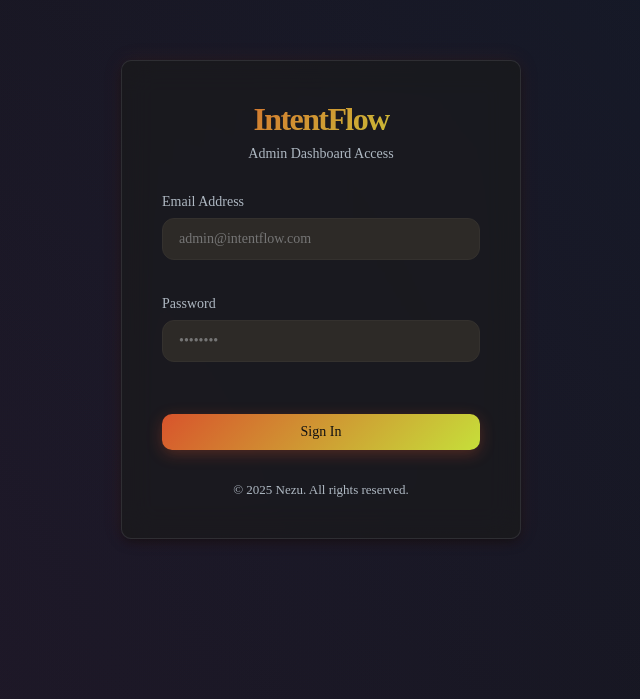
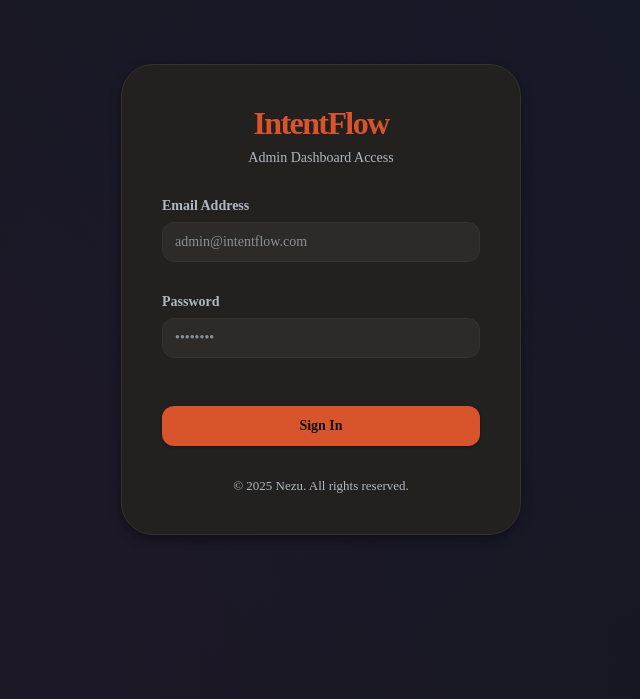
Before and after one commit to NezuSas/intentflow-dashboard, a Next.js app: page /login in a window 1280 px wide. Shown: the part 101-800 px from the top of the page, without its empty margins (319-959 px from the left). Built offline with nearby package versions, Linux system fonts and the light colour scheme; no server answers.

Commit message:
Standardize NEZU buttons inputs and surfaces

```diff
--- a/src/app/globals.css
+++ b/src/app/globals.css
@@ -89,6 +89,7 @@
   --success: 142 71% 45%;
   --warning: 38 92% 50%;
   --error: 0 84% 60%;
+  --error-foreground: 0 0% 100%;
   --info: 221 83% 53%;
 
   --button-primary-hover: hsl(var(--primary-hover));
@@ -203,153 +204,119 @@ a {
 }
 
 /* ============================================
-   FUTURISTIC GLASSMORPHISM
+   NEZU SURFACES
    ============================================ */
 .glass-panel {
-  background: var(--glass-bg);
-  backdrop-filter: blur(16px) saturate(180%);
-  -webkit-backdrop-filter: blur(16px) saturate(180%);
-  border: 1px solid var(--glass-border);
-  box-shadow: var(--glass-shadow), var(--glass-glow);
-  border-radius: var(--radius);
+  background: var(--surface-raised);
+  border: 1px solid hsl(var(--border));
+  box-shadow: var(--shadow-md);
+  border-radius: var(--radius-panel);
   position: relative;
   overflow: hidden;
 }
 
-.glass-panel::before {
-  content: '';
-  position: absolute;
-  top: 0;
-  left: -100%;
-  width: 100%;
-  height: 100%;
-  background: linear-gradient(
-    90deg,
-    transparent,
-    rgba(255, 255, 255, 0.1),
-    transparent
-  );
-  transition: left 0.5s;
-}
-
-.glass-panel:hover::before {
-  left: 100%;
-}
-
 .glass-card {
-  background: var(--glass-bg);
-  backdrop-filter: blur(12px) saturate(160%);
-  -webkit-backdrop-filter: blur(12px) saturate(160%);
-  border: 1px solid var(--glass-border);
-  border-radius: var(--radius);
-  transition: all 0.3s cubic-bezier(0.4, 0, 0.2, 1);
+  background: var(--surface);
+  border: 1px solid hsl(var(--border));
+  border-radius: var(--radius-card);
+  box-shadow: var(--shadow-sm);
+  transition: border-color var(--transition-speed) ease,
+              box-shadow var(--transition-speed) ease;
   position: relative;
 }
 
-.glass-card::after {
-  content: '';
-  position: absolute;
-  inset: 0;
-  border-radius: inherit;
-  padding: 1px;
-  background: linear-gradient(
-    135deg,
-    hsl(var(--primary) / 0.3),
-    hsl(var(--secondary) / 0.3),
-    hsl(var(--accent) / 0.3)
-  );
-  -webkit-mask: linear-gradient(#fff 0 0) content-box, linear-gradient(#fff 0 0);
-  -webkit-mask-composite: xor;
-  mask: linear-gradient(#fff 0 0) content-box, linear-gradient(#fff 0 0);
-  mask-composite: exclude;
-  opacity: 0;
-  transition: opacity 0.3s;
-}
-
 .glass-card:hover {
-  background: hsl(var(--card-hover));
+  background: var(--surface-raised);
   border-color: hsl(var(--border-bright));
-  transform: translateY(-2px);
-  box-shadow: var(--glass-shadow), var(--glass-glow),
-              0 0 30px hsl(var(--primary-glow) / 0.2);
-}
-
-.glass-card:hover::after {
-  opacity: 1;
+  box-shadow: var(--shadow-md);
 }
 
 /* ============================================
-   FUTURISTIC BUTTONS
+   NEZU BUTTONS
    ============================================ */
 .btn {
   display: inline-flex;
   align-items: center;
   justify-content: center;
-  padding: 0.625rem 1.25rem;
-  font-weight: 500;
-  border-radius: var(--radius);
-  transition: all 0.2s cubic-bezier(0.4, 0, 0.2, 1);
+  min-height: 2.5rem;
+  padding: 0.5rem 1rem;
+  font-weight: 600;
+  border-radius: var(--radius-control);
+  transition: background-color var(--transition-speed) ease,
+              border-color var(--transition-speed) ease,
+              box-shadow var(--transition-speed) ease,
+              color var(--transition-speed) ease;
   cursor: pointer;
-  border: none;
+  border: 1px solid transparent;
   font-family: inherit;
   font-size: 0.875rem;
-  outline: none;
-  position: relative;
-  overflow: hidden;
 }
 
-.btn::before {
-  content: '';
-  position: absolute;
-  inset: 0;
-  background: linear-gradient(
-    45deg,
-    transparent 30%,
-    rgba(255, 255, 255, 0.1) 50%,
-    transparent 70%
-  );
-  transform: translateX(-100%);
-  transition: transform 0.6s;
+.btn:disabled {
+  cursor: not-allowed;
+  opacity: 0.5;
+  box-shadow: none;
 }
 
-.btn:hover::before {
-  transform: translateX(100%);
+.btn:focus-visible {
+  outline: 2px solid hsl(var(--focus-ring) / 0.5);
+  outline-offset: 2px;
 }
 
 .btn-primary {
-  background: linear-gradient(135deg, hsl(var(--primary)), hsl(var(--accent)));
+  background: hsl(var(--primary));
   color: hsl(var(--primary-foreground));
-  box-shadow: 0 4px 15px hsl(var(--primary-glow) / 0.3);
+  box-shadow: var(--shadow-sm);
 }
 
-.btn-primary:hover {
-  transform: translateY(-2px);
-  box-shadow: 0 6px 20px hsl(var(--primary-glow) / 0.5),
-              0 0 30px hsl(var(--primary-glow) / 0.3);
+.btn-primary:hover:not(:disabled) {
+  background: hsl(var(--primary-hover));
+  box-shadow: var(--shadow-md);
+}
+
+.btn-secondary {
+  background: var(--surface-raised);
+  border-color: hsl(var(--border));
+  color: var(--text-primary);
+}
+
+.btn-secondary:hover:not(:disabled) {
+  background: hsl(var(--muted));
+  border-color: hsl(var(--border-bright));
 }
 
 .btn-ghost {
   background: transparent;
-  color: hsl(var(--foreground));
-  border: 1px solid var(--glass-border);
+  color: var(--text-primary);
+  border-color: transparent;
 }
 
-.btn-ghost:hover {
+.btn-ghost:hover:not(:disabled) {
   background: hsl(var(--muted));
-  border-color: hsl(var(--border-bright));
+  border-color: hsl(var(--border));
+}
+
+.btn-danger {
+  background: hsl(var(--error));
+  color: hsl(var(--error-foreground));
+}
+
+.btn-danger:hover:not(:disabled) {
+  background: hsl(var(--error) / 0.88);
+  box-shadow: var(--shadow-sm);
 }
 
 /* Forms */
 .input-group {
-  margin-bottom: 1.25rem;
+  margin-bottom: 1rem;
 }
 
 .input-label {
   display: block;
   font-size: 0.875rem;
-  font-weight: 500;
+  font-weight: 600;
   margin-bottom: 0.5rem;
-  color: hsl(var(--muted-foreground));
+  color: var(--text-secondary);
 }
 
 .input-field {
@@ -357,17 +324,46 @@ a {
   background: var(--surface-input);
   border: 1px solid hsl(var(--border));
   border-radius: var(--radius-control);
-  padding: 0.75rem 1rem;
+  min-height: 2.5rem;
+  padding: 0.5rem 0.75rem;
   color: var(--text-primary);
   font-family: inherit;
   font-size: 0.875rem;
-  transition: all 0.2s;
+  transition: border-color var(--transition-speed) ease,
+              box-shadow var(--transition-speed) ease,
+              background-color var(--transition-speed) ease;
 }
 
-.input-field:focus {
+.input-field::placeholder {
+  color: var(--text-muted);
+  opacity: 1;
+}
+
+.input-field:focus,
+.input-field:focus-visible {
   outline: none;
   border-color: hsl(var(--primary));
   box-shadow: 0 0 0 3px hsl(var(--focus-ring) / 0.25);
+}
+
+.input-field:disabled {
+  background: hsl(var(--muted));
+  color: var(--text-secondary);
+  cursor: not-allowed;
+  opacity: 0.72;
+}
+
+.input-field[aria-invalid="true"],
+.input-field.input-error {
+  border-color: hsl(var(--error));
+  background: hsl(var(--error) / 0.05);
+}
+
+.input-field[aria-invalid="true"]:focus,
+.input-field[aria-invalid="true"]:focus-visible,
+.input-field.input-error:focus,
+.input-field.input-error:focus-visible {
+  box-shadow: 0 0 0 3px hsl(var(--error) / 0.2);
 }
 
 /* Utilities */
@@ -378,14 +374,7 @@ a {
 }
 
 .gradient-text {
-  background: linear-gradient(
-    135deg,
-    hsl(var(--primary)),
-    hsl(var(--accent))
-  );
-  -webkit-background-clip: text;
-  -webkit-text-fill-color: transparent;
-  background-clip: text;
+  color: hsl(var(--primary));
   font-weight: 800;
 }
 
```
